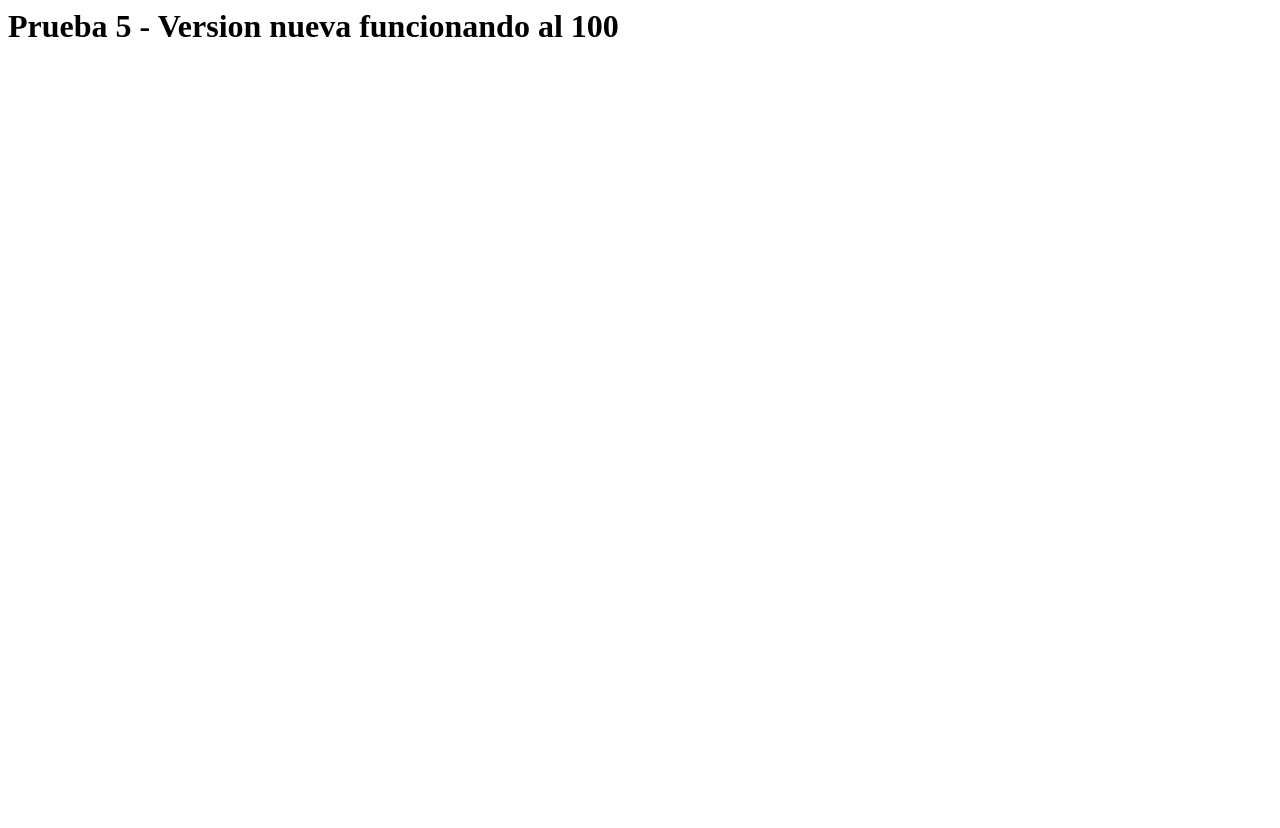
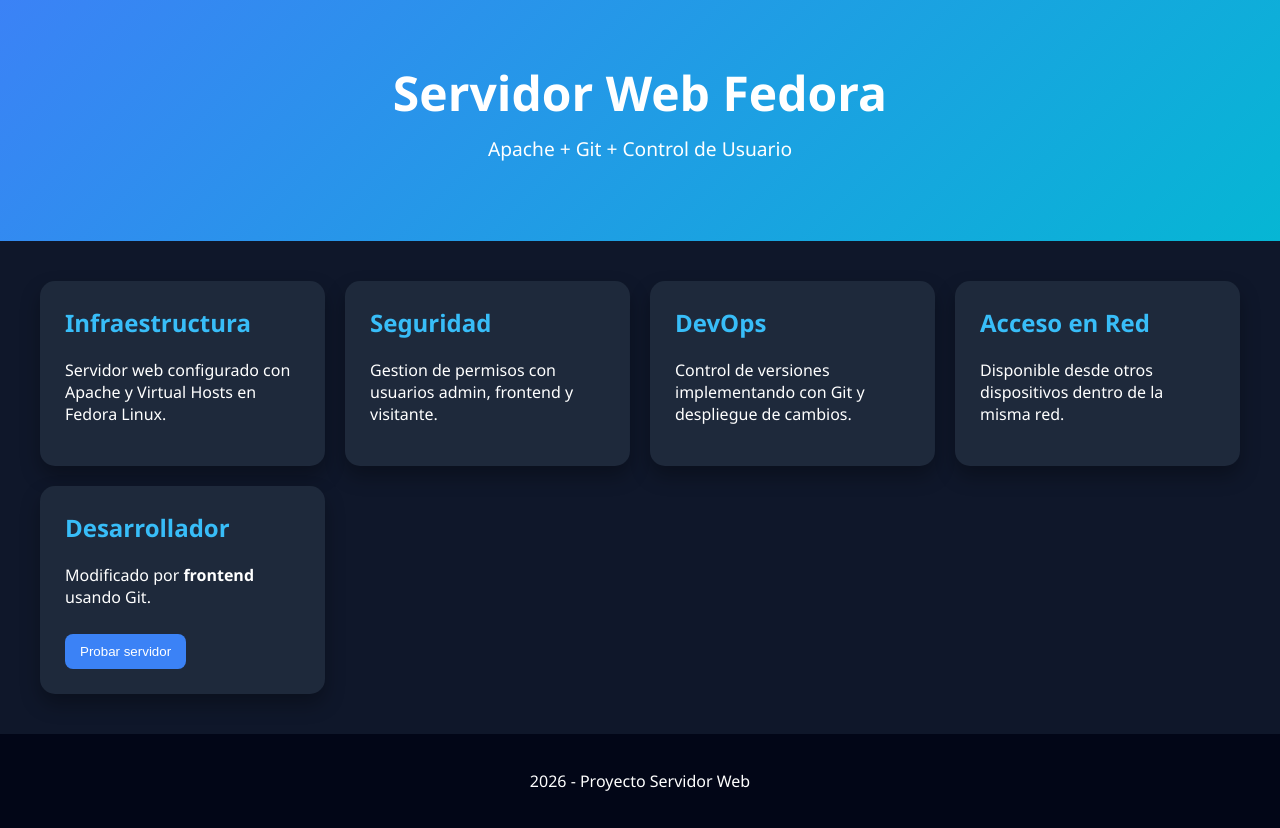
Before and after one commit to axel576/practica-linux, a plain HTML site: page index.html in a window 1280 px wide. Before the commit the page ends 800 px from the top, so only its background shows below. Drawn offline with Linux system fonts and the light colour scheme.

Commit message:
Mejora de Interfaz

```diff
--- a/index.html
+++ b/index.html
@@ -1 +1,122 @@
-<h1>Prueba 5 - Version nueva funcionando al 100 </h1>
+<!DOCTYPE html>
+<html lang="es">
+<head>
+<meta charset="UTF-8">
+<meta name="viewport" content="width=device-width, initial-scale=1.0">
+<title>Servidor Web Fedora</title>
+
+<style>
+body {
+	margin: 0;
+	font-family: 'Segoe UI', sans-serif;
+	background: #0f172a;
+	color: white;
+}
+
+header {
+	text-align: center;
+	padding: 60px 20px;
+	background: linear-gradient(135deg, #3b82f6, #06b6d4);
+}
+
+header h1 {
+	margin: 0;
+	font-size: 3em;
+}
+
+header p {
+	margin-top: 10px;
+	font-size: 1.2em;
+}
+
+.container {
+	padding: 40px;
+	display: grid;
+	grid-template-columns: repeat(auto-fit, minmax(250px, 1fr));
+	gap: 20px;
+}
+
+.card {
+	background: #1e293b;
+	padding: 25px;
+	border-radius: 15px;
+	transition: 0.3s;
+	box-shadow: 0 10px 20px rgba(0,0,0,0.3);
+}
+
+.card:hover {
+	transform: translateY(-10px);
+}
+
+.card h2 {
+	margin-top: 0;
+	color: #38bdf8;
+}
+
+button {
+	margin-top: 10px;
+	padding: 10px 15px;
+	border: none;
+	background: #3b82f6;
+	color: white;
+	border-radius: 8px;
+	cursor: pointer;
+}
+
+button:hover {
+	background: #2563eb;
+}
+
+footer {
+	text-align: center;
+	padding: 20px;
+	background: #020617;
+}
+</style>
+</head>
+
+<body>
+
+<header>
+	<h1> Servidor Web Fedora</h1>
+	<p>Apache + Git + Control de Usuario</p>
+</header>
+
+<section class="container">
+
+	<div class="card">
+		<h2> Infraestructura</h2>
+		<p>Servidor web configurado con Apache y Virtual Hosts en Fedora Linux.</p>
+	</div>
+
+	<div class="card">
+		<h2> Seguridad</h2>
+		<p>Gestion de permisos con usuarios admin, frontend y visitante.</p>
+	</div>
+
+	<div class="card">
+		<h2> DevOps</h2>
+		<p>Control de versiones implementando con Git y despliegue de cambios.</p>
+	</div>
+
+	<div class="card">
+		<h2> Acceso en Red</h2>
+		<p>Disponible desde otros dispositivos dentro de la misma red.</p>
+	</div>
+
+	<div class="card">
+		<h2> Desarrollador</h2>
+		<p>Modificado por <strong>frontend</strong> usando Git.</p>
+		<button onclick="alert('Servidor funcionando correctamente ')">
+			Probar servidor
+		</button>
+	</div>
+
+</section>
+
+<footer>
+	<p> 2026 - Proyecto Servidor Web</p>
+</footer>
+
+</body>
+</html>
```
